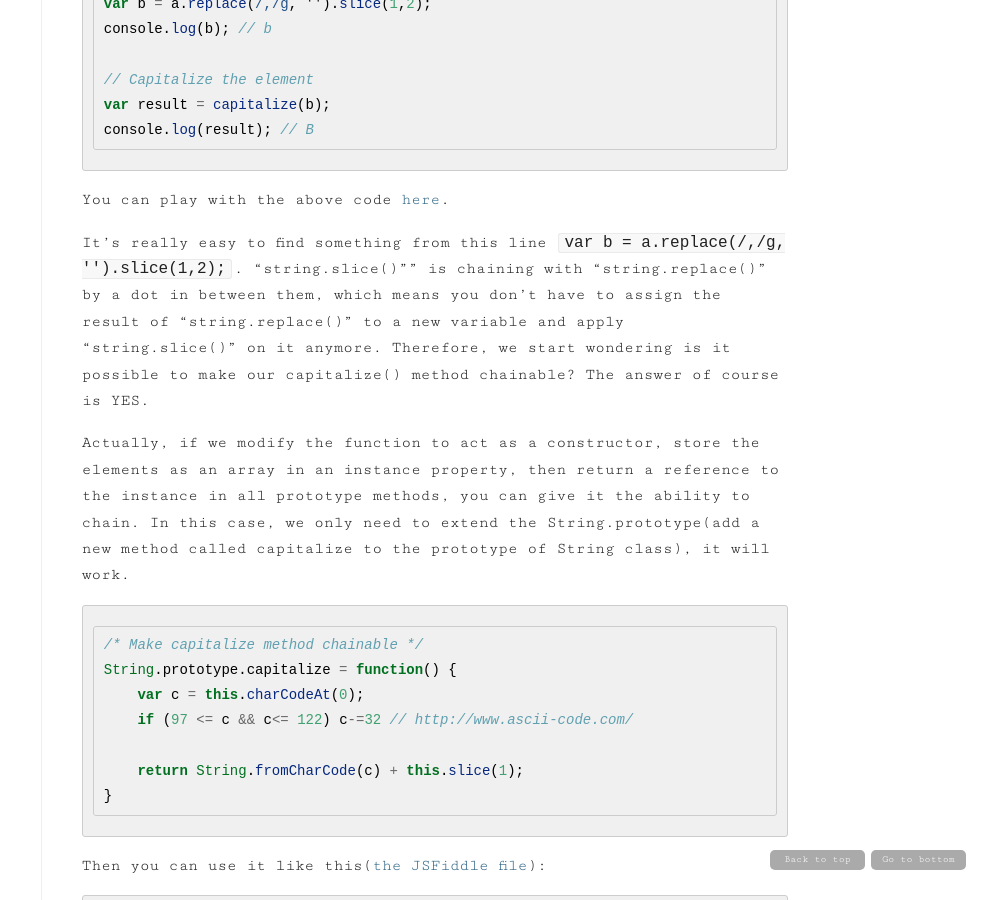
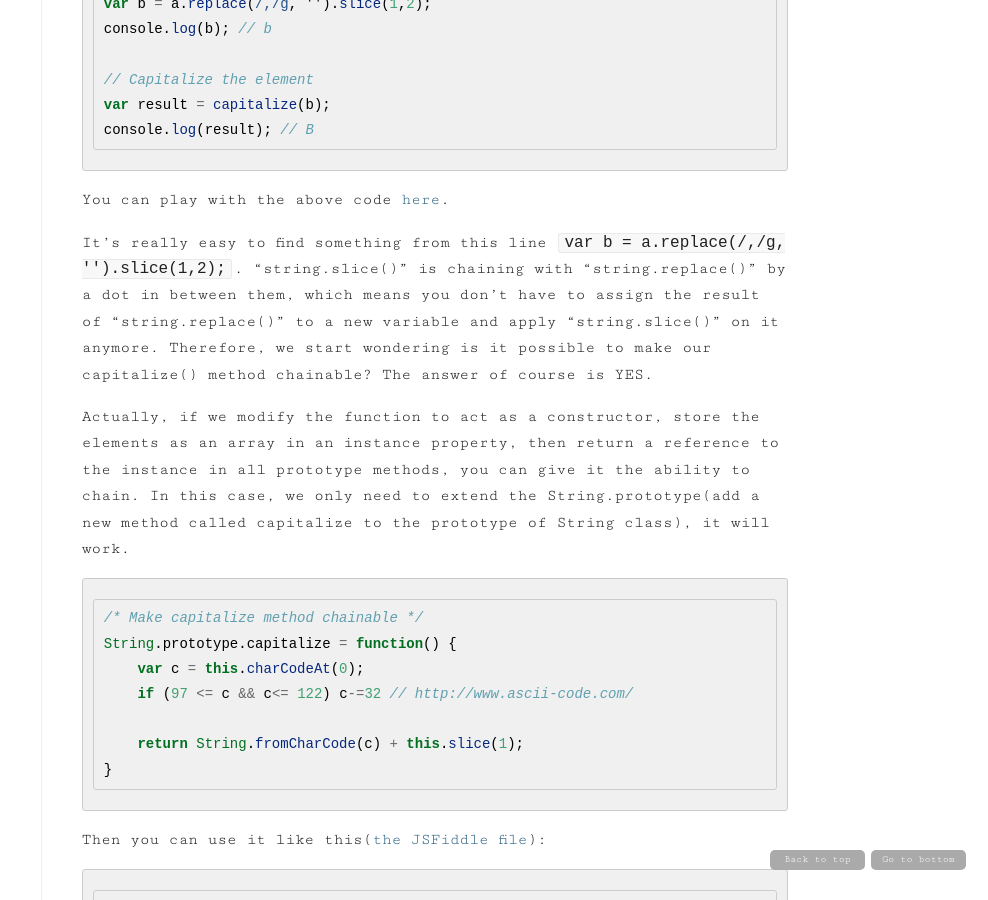
Before and after one commit to crabcanon/crabcanon.github.com, a Jekyll site: the page built from _posts/2016-02-18-javascript-design-pattern-chaining.md, in a window 1280 px wide and 900 px high, scrolled down 1130 px. Shown: the whole window, without its empty margins (292-1280 px from the left). Built offline with Jekyll 4.4.1, drawn with Linux system fonts in a browser that asks for light colours.

Commit message:
Update blog

```diff
--- a/_posts/2016-02-18-javascript-design-pattern-chaining.md
+++ b/_posts/2016-02-18-javascript-design-pattern-chaining.md
@@ -47,7 +47,7 @@ console.log(result); // B
 
 You can play with the above code [here](https://jsfiddle.net/ygodpva6/).
 
-It's really easy to find something from this line `var b = a.replace(/,/g, '').slice(1,2);`. "string.slice()"" is chaining with "string.replace()" by a dot in between them, which means you don't have to assign the result of "string.replace()" to a new variable and apply "string.slice()" on it anymore. Therefore, we start wondering is it possible to make our capitalize() method chainable? The answer of course is YES.
+It's really easy to find something from this line `var b = a.replace(/,/g, '').slice(1,2);`. "string.slice()" is chaining with "string.replace()" by a dot in between them, which means you don't have to assign the result of "string.replace()" to a new variable and apply "string.slice()" on it anymore. Therefore, we start wondering is it possible to make our capitalize() method chainable? The answer of course is YES.
 
 Actually, if we modify the function to act as a constructor, store the elements as an array in an instance property, then return a reference to the instance in all prototype methods, you can give it the ability to chain. In this case, we only need to extend the String.prototype(add a new method called capitalize to the prototype of String class), it will work.
 
```
